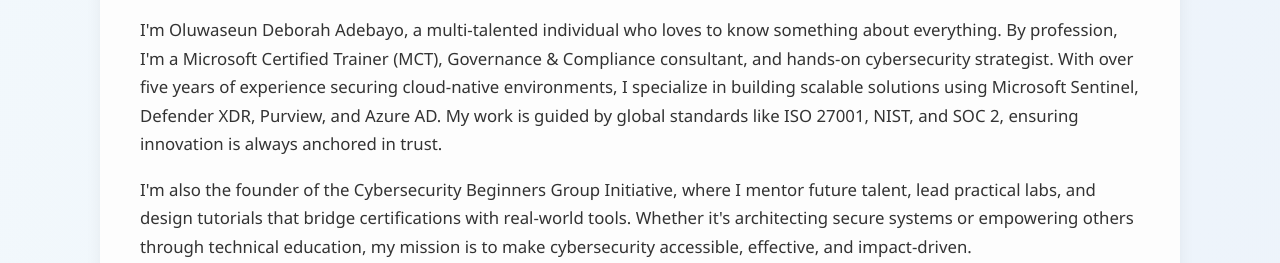
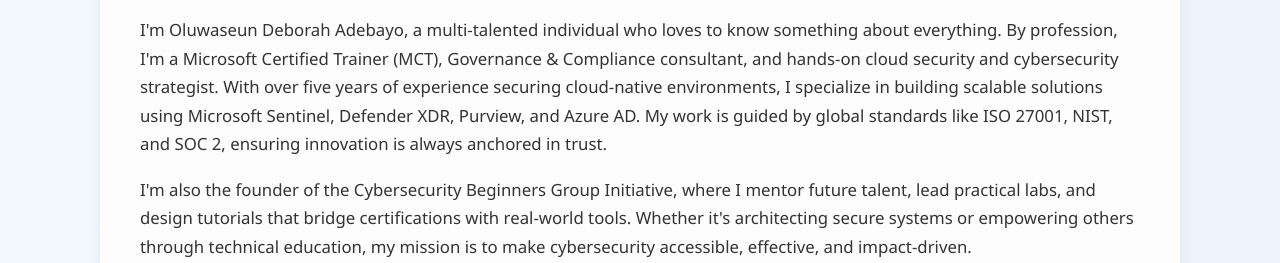
Before and after one commit to Debbiejava/myportfolionew, a plain HTML site: page index.html in a window 1280 px wide. Shown: the part 537-800 px from the top of the page. Drawn offline with Linux system fonts and the light colour scheme.

Commit message:
Final version before GitHub Pages launch

```diff
--- a/index.html
+++ b/index.html
@@ -23,7 +23,7 @@
         <h2>About Me</h2>
 
         <p>
-            I'm Oluwaseun Deborah Adebayo, a multi-talented individual who loves to know something about everything. By profession, I'm a Microsoft Certified Trainer (MCT), Governance & Compliance consultant, and hands-on cybersecurity strategist. With over five years of experience securing cloud-native environments, I specialize in building scalable solutions using Microsoft Sentinel, Defender XDR, Purview, and Azure AD. My work is guided by global standards like ISO 27001, NIST, and SOC 2, ensuring innovation is always anchored in trust.
+            I'm Oluwaseun Deborah Adebayo, a multi-talented individual who loves to know something about everything. By profession, I'm a Microsoft Certified Trainer (MCT), Governance & Compliance consultant, and hands-on cloud security and cybersecurity strategist. With over five years of experience securing cloud-native environments, I specialize in building scalable solutions using Microsoft Sentinel, Defender XDR, Purview, and Azure AD. My work is guided by global standards like ISO 27001, NIST, and SOC 2, ensuring innovation is always anchored in trust.
         </p>
 
         <p>
```
